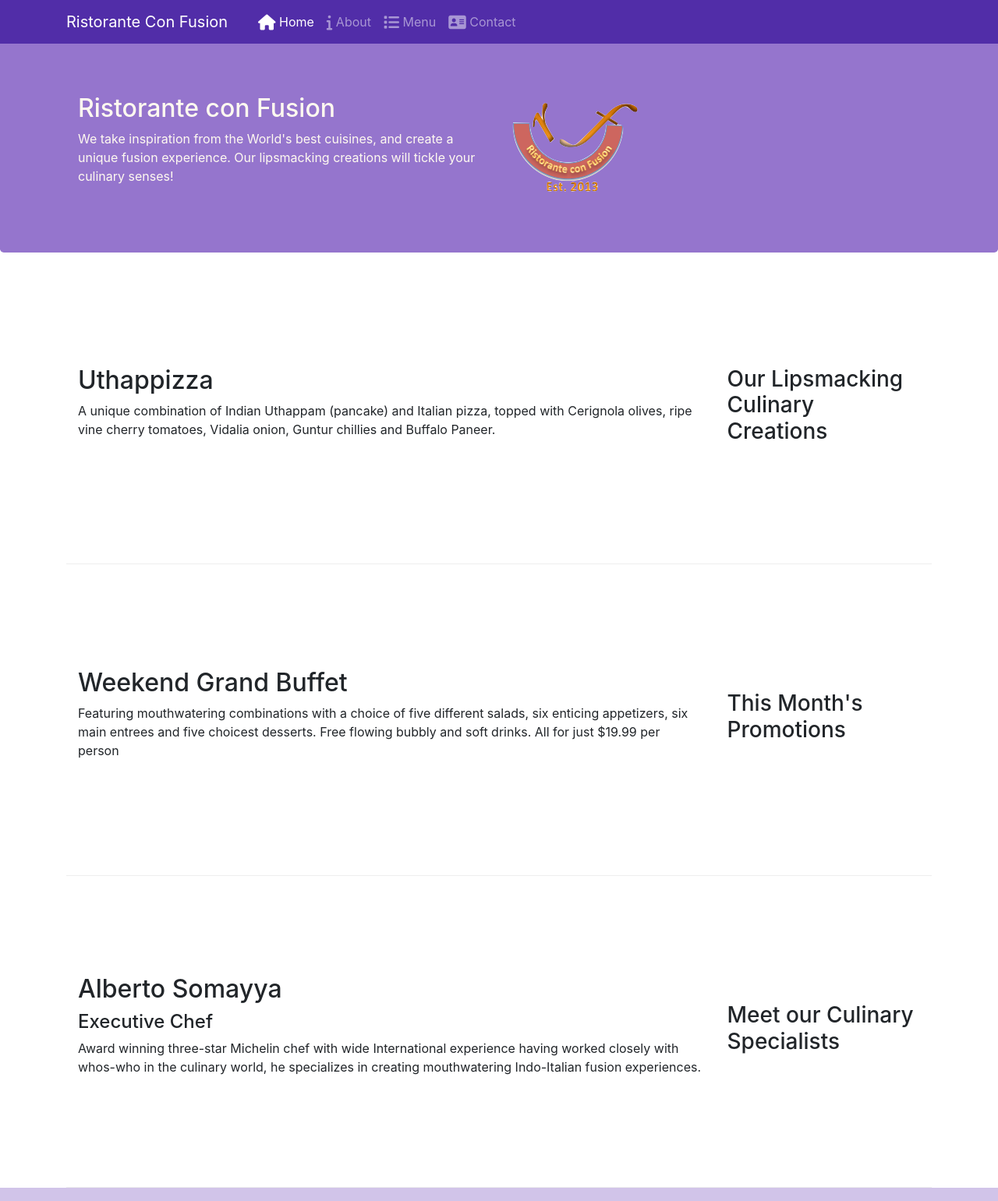
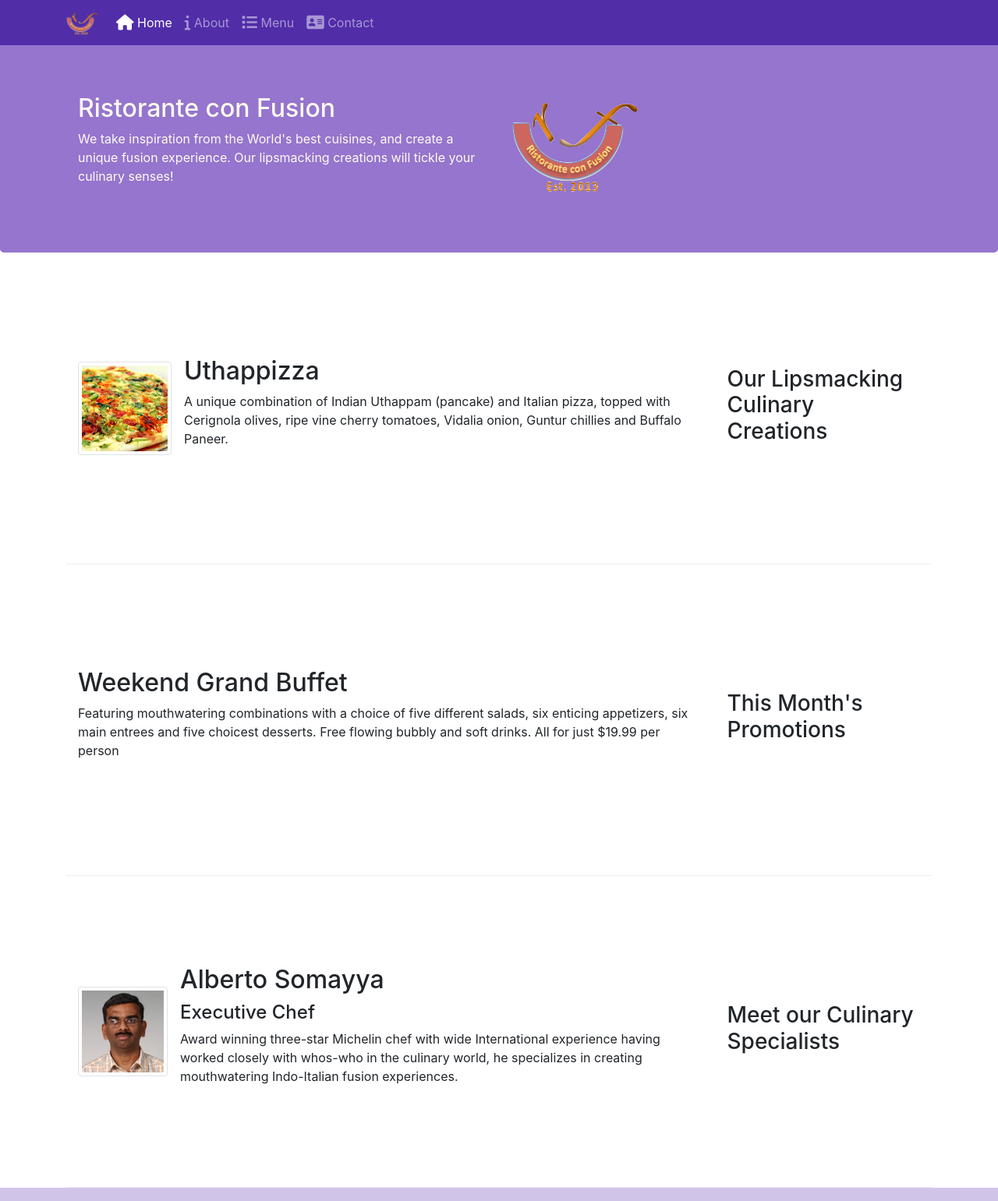
Before and after one commit to DuyHD75/DemoBootstrap, a plain HTML site: page index.html in a window 1280 px wide. Shown: the top 1541 px of the page at 78% size. Drawn offline with nearby package versions, Linux system fonts and the light colour scheme.

Commit message:
Images and Media

```diff
--- a/index.html
+++ b/index.html
@@ -20,7 +20,8 @@
 
     <nav class="navbar navbar-dark navbar-expand-sm  fixed-top">
         <div class="container">
-            <a class="navbar-brand justify-content-center" href="./index.html">Ristorante Con Fusion</a>
+            <a class="navbar-brand mr-auto" href="./index.html"><img src="./assets/images/img/logo.png" height="30"
+                    width="41"></a>
 
             <div class="collapse navbar-collapse col-sm" id="Navbar">
                 <ul class="navbar-nav mr-auto list-unstyled ">
@@ -30,7 +31,8 @@
                                 class="fa fa-info fa-lg"></span> About</a></li>
                     <li class="nav-item"><a class="nav-link" href="#"><span class="fa fa-list fa-lg"></span> Menu</a>
                     </li>
-                    <li class="nav-item"><a class="nav-link" href="./contactus.html"><span class="fa fa-address-card fa-lg"></span>
+                    <li class="nav-item"><a class="nav-link" href="./contactus.html"><span
+                                class="fa fa-address-card fa-lg"></span>
                             Contact</a></li>
                 </ul>
             </div>
@@ -63,9 +65,17 @@
                 <h3>Our Lipsmacking Culinary Creations</h3>
             </div>
             <div class="col col-sm-6 col-md order-sm-first">
-                <h2>Uthappizza</h2>
-                <p>A unique combination of Indian Uthappam (pancake) and Italian pizza, topped with Cerignola olives,
-                    ripe vine cherry tomatoes, Vidalia onion, Guntur chillies and Buffalo Paneer.</p>
+                <div class="media">
+                    <img class="d-flex mr-3 img-thumbnail align-self-center" src="./assets/images/img/uthappizza.png" alt="Uthappizza">
+                    <div class="media-body">
+                        <h2 class="mt-0">Uthappizza</h2>
+                        <p class="d-none d-sm-block">A unique combination of Indian Uthappam (pancake) and
+                            Italian pizza, topped with Cerignola olives, ripe vine
+                            cherry tomatoes, Vidalia onion, Guntur chillies and
+                            Buffalo Paneer.</p>
+                    </div>
+                </div>
+
             </div>
         </div>
 
@@ -87,11 +97,20 @@
                 <h3>Meet our Culinary Specialists</h3>
             </div>
             <div class="col col-sm-6 col-md order-sm-first">
-                <h2>Alberto Somayya</h2>
-                <h4>Executive Chef</h4>
-                <p>Award winning three-star Michelin chef with wide International experience having worked closely with
-                    whos-who in the culinary world, he specializes in creating mouthwatering Indo-Italian fusion
-                    experiences. </p>
+                <div class="media">
+                    <img class="d-flex mr-3 img-thumbnail align-self-center"
+                            src="./assets/images/img/alberto.png" alt="Alberto Somayya">
+                    <div class="media-body">
+                        <h2 class="mt-0">Alberto Somayya</h2>
+                        <h4>Executive Chef</h4>
+                        <p class="d-none d-sm-block">Award winning three-star Michelin chef with wide
+                            International experience having worked closely with
+                            whos-who in the culinary world, he specializes in
+                            creating mouthwatering Indo-Italian fusion experiences.
+                            </p>
+                    </div>
+                </div>
+
             </div>
         </div>
     </div>
```
Also changed, not shown: aboutus.html (+1 -1 lines), contactus.html (+14 -11 lines).
